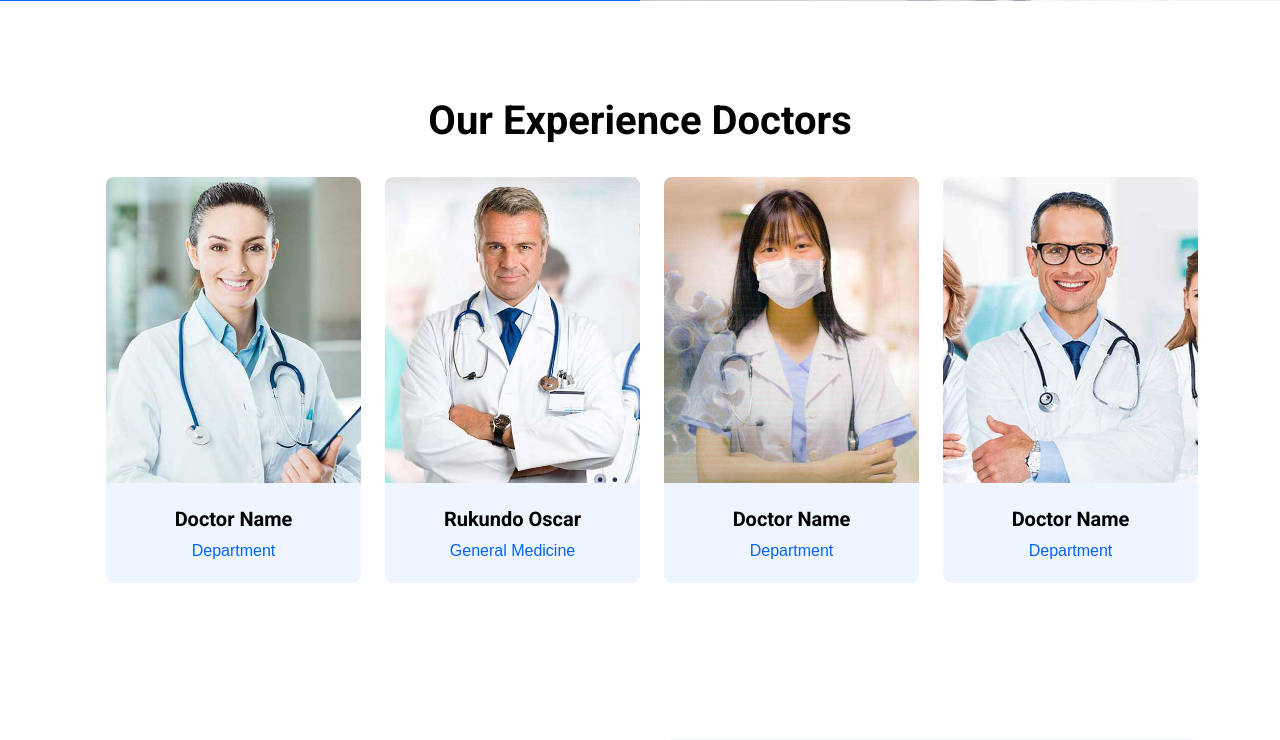
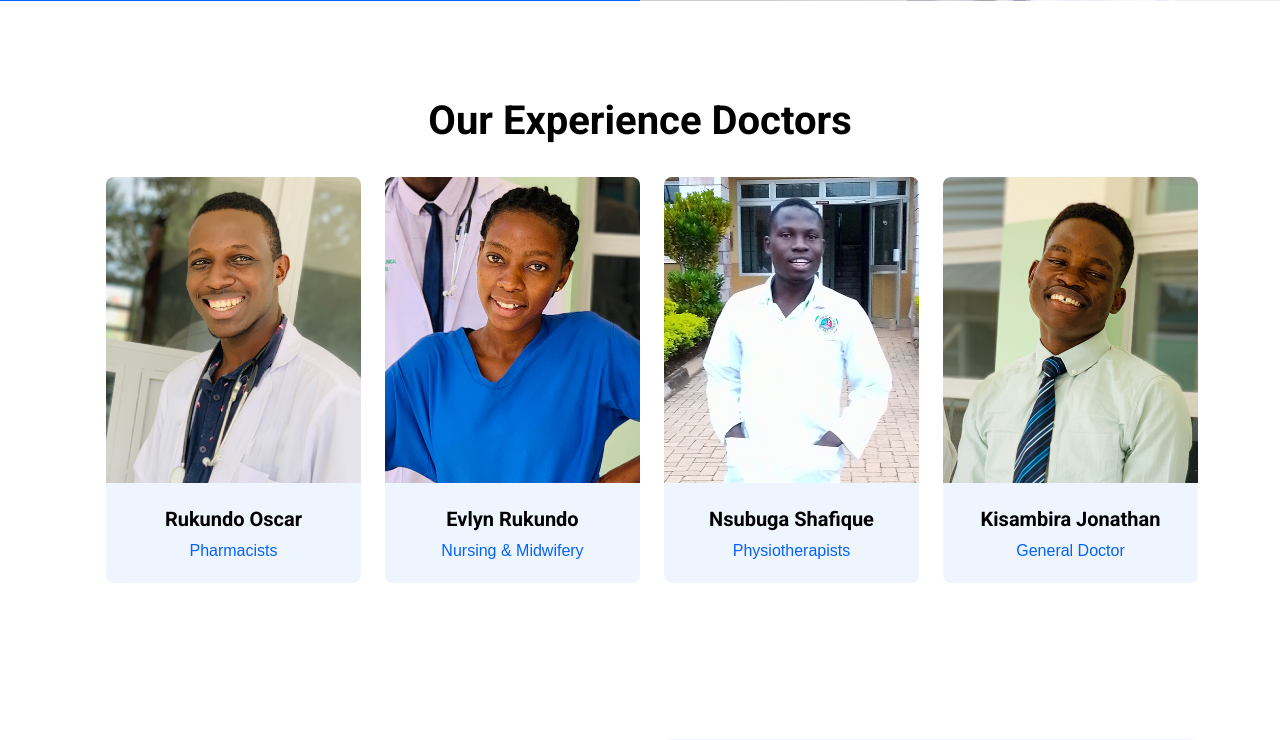
Before and after one commit to kasujjabash/Crescent-Rock, a Flask app: page / in a window 1280 px wide. Shown: the part 2692-3432 px from the top of the page. Run offline with Flask 3, Linux system fonts and the light colour scheme; some libraries are stand-ins or nearby versions.

Commit message:
Home: Experienced doctor's section updated

```diff
--- a/templates/index.html
+++ b/templates/index.html
@@ -259,14 +259,14 @@
                 <div class="col-lg-3 col-md-6 wow fadeInUp" data-wow-delay="0.1s">
                     <div class="team-item position-relative rounded overflow-hidden">
                         <div class="overflow-hidden">
-                            <img class="img-fluid" src="static/img/team-1.jpg" alt="">
+                            <img class="img-fluid" src="static/img/Oscar.jpg" alt="Oscar">
                         </div>
                         <div class="team-text bg-light text-center p-4">
-                            <h5>Doctor Name</h5>
-                            <p class="text-primary">Department</p>
+                            <h5>Rukundo Oscar</h5>
+                            <p class="text-primary">Pharmacists</p>
                             <div class="team-social text-center">
                                 <a class="btn btn-square" href=""><i class="fab fa-facebook-f"></i></a>
-                                <a class="btn btn-square" href=""><i class="fab fa-twitter"></i></a>
+                                <a class="btn btn-square" href="https://x.com/Rukundo143" target="_blank"><i class="fab fa-twitter"></i></a>
                                 <a class="btn btn-square" href=""><i class="fab fa-instagram"></i></a>
                             </div>
                         </div>
@@ -275,14 +275,14 @@
                 <div class="col-lg-3 col-md-6 wow fadeInUp" data-wow-delay="0.3s">
                     <div class="team-item position-relative rounded overflow-hidden">
                         <div class="overflow-hidden">
-                            <img class="img-fluid" src="static/img/team-2.jpg" alt="">
+                            <img class="img-fluid" src="static/img/nurse.jpg" alt="">
                         </div>
                         <div class="team-text bg-light text-center p-4">
-                            <h5>Rukundo Oscar</h5>
-                            <p class="text-primary">General Medicine</p>
+                            <h5>Evlyn Rukundo</h5>
+                            <p class="text-primary">Nursing & Midwifery</p>
                             <div class="team-social text-center">
-                                <!-- <a class="btn btn-square" href=""><i class="fab fa-facebook-f"></i></a> -->
-                                <a class="btn btn-square" href="https://x.com/Rukundo143"><i class="fab fa-twitter"></i></a>
+
+
                                 <!-- <a class="btn btn-square" href=""><i class="fab fa-instagram"></i></a> -->
                             </div>
                         </div>
@@ -291,15 +291,15 @@
                 <div class="col-lg-3 col-md-6 wow fadeInUp" data-wow-delay="0.5s">
                     <div class="team-item position-relative rounded overflow-hidden">
                         <div class="overflow-hidden">
-                            <img class="img-fluid" src="static/img/team-3.jpg" alt="">
+                            <img class="img-fluid" src="static/img/fik.jpg" alt="Shafique">
                         </div>
                         <div class="team-text bg-light text-center p-4">
-                            <h5>Doctor Name</h5>
-                            <p class="text-primary">Department</p>
+                            <h5>Nsubuga Shafique</h5>
+                            <p class="text-primary">Physiotherapists </p>
                             <div class="team-social text-center">
-                                <a class="btn btn-square" href=""><i class="fab fa-facebook-f"></i></a>
+                                <!-- <a class="btn btn-square" href=""><i class="fab fa-facebook-f"></i></a>
                                 <a class="btn btn-square" href=""><i class="fab fa-twitter"></i></a>
-                                <a class="btn btn-square" href=""><i class="fab fa-instagram"></i></a>
+                                <a class="btn btn-square" href=""><i class="fab fa-instagram"></i></a> -->
                             </div>
                         </div>
                     </div>
@@ -307,15 +307,15 @@
                 <div class="col-lg-3 col-md-6 wow fadeInUp" data-wow-delay="0.7s">
                     <div class="team-item position-relative rounded overflow-hidden">
                         <div class="overflow-hidden">
-                            <img class="img-fluid" src="static/img/team-4.jpg" alt="">
+                            <img class="img-fluid" src="static/img/dr-2.jpg" alt="">
                         </div>
                         <div class="team-text bg-light text-center p-4">
-                            <h5>Doctor Name</h5>
-                            <p class="text-primary">Department</p>
+                            <h5>Kisambira Jonathan</h5>
+                            <p class="text-primary">General Doctor</p>
                             <div class="team-social text-center">
-                                <a class="btn btn-square" href=""><i class="fab fa-facebook-f"></i></a>
+                                <!-- <a class="btn btn-square" href=""><i class="fab fa-facebook-f"></i></a>
                                 <a class="btn btn-square" href=""><i class="fab fa-twitter"></i></a>
-                                <a class="btn btn-square" href=""><i class="fab fa-instagram"></i></a>
+                                <a class="btn btn-square" href=""><i class="fab fa-instagram"></i></a> -->
                             </div>
                         </div>
                     </div>
```
Also changed, not shown: static/img/Oscar.jpg (added), static/img/dr-2.jpg (added), static/img/fik.jpg (added), static/img/nurse.jpg (added).
